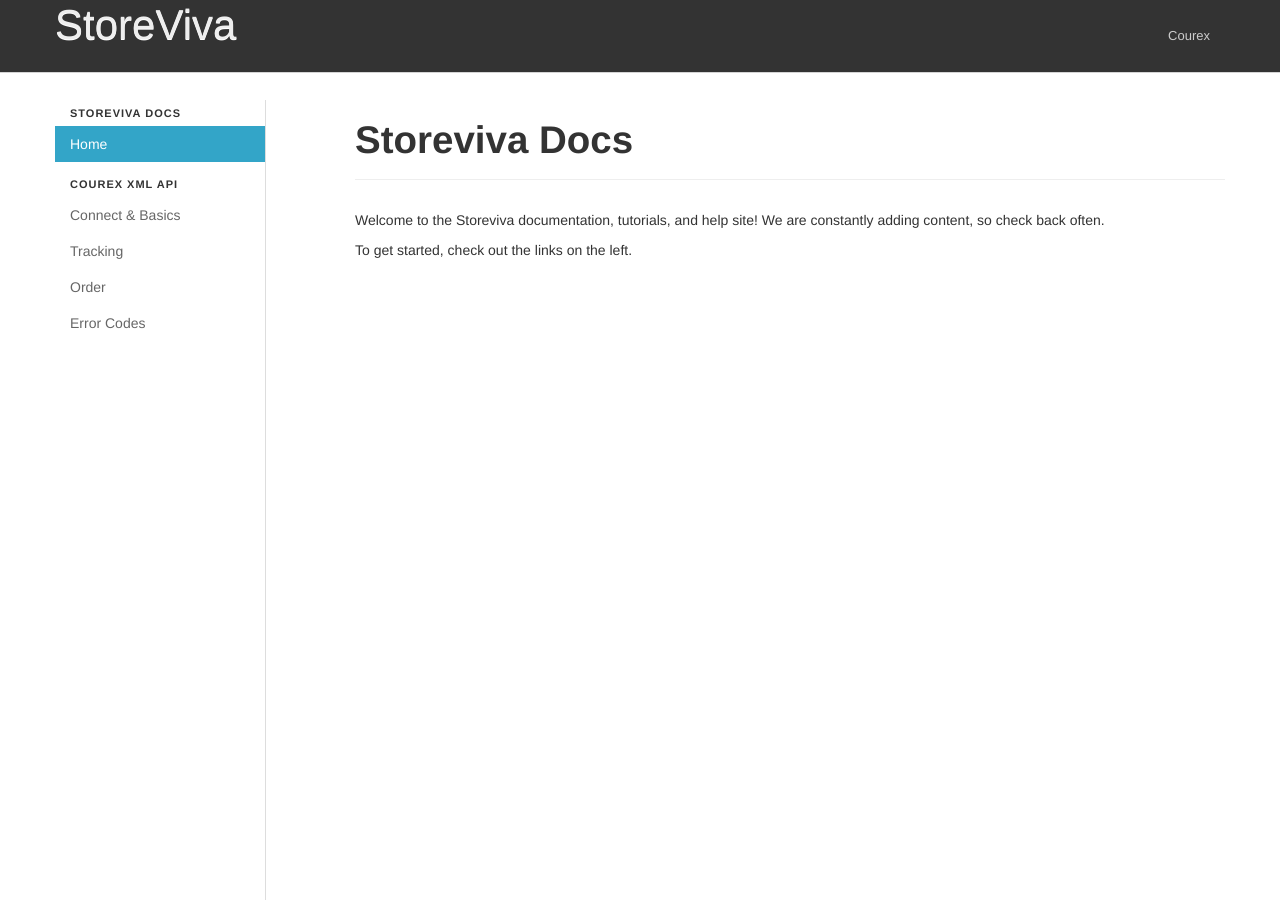
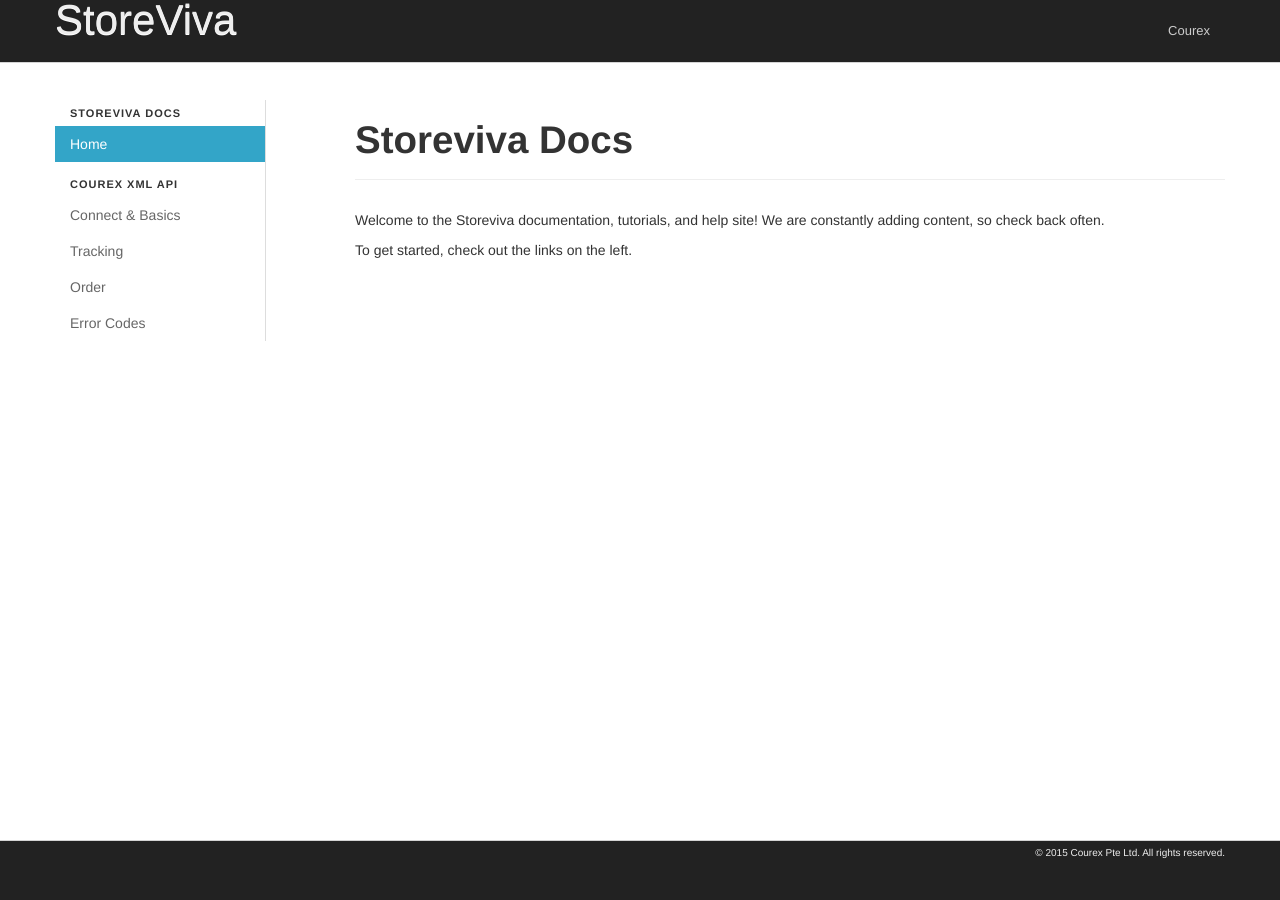
Before and after one commit to storeviva/storeviva.github.io, a Jekyll site: the page built from index.html, in a window 1280 px wide. Built offline with Jekyll 4.4.1, drawn with Linux system fonts in a browser that asks for light colours; nearby versions of some CDN libraries; Markdown is read by kramdown in place of the engine named in the settings.

Commit message:
Added a responsive sticky footer.

```diff
--- a/_layouts/default.html
+++ b/_layouts/default.html
@@ -26,6 +26,7 @@
                         <link rel="apple-touch-icon-precomposed" sizes="72x72" href="assets/ico/apple-touch-icon-72-precomposed.png">
                           <link rel="apple-touch-icon-precomposed" href="assets/ico/apple-touch-icon-57-precomposed.png">
   </head>
+
   <body>
     <div class="navbar navbar-fixed-top">
       <div class="navbar-inner">
@@ -40,7 +41,8 @@
         </div>
       </div>
     </div>
-    <div class="container">
+
+    <div id="main-article" class="container">
       <div class="row">
         <div class="span3">
           <ul id="menu" class="nav nav-list" data-spy="affix">
@@ -61,7 +63,6 @@
             <li data-section="courex_xml/error_codes">
               <a href="/courex_xml/error_codes.html">Error Codes</a>
             </li>
-
           </ul>
         </div>
         <div class="span9">
@@ -70,9 +71,15 @@
       </div>
     </div>
 
-    <style>
-
-    </style>
+    <div class="navbar navbar-fixed-bottom">
+      <div id="footer" class="navbar-inner">
+        <div class='container'>
+          <div class='pull-right'>
+            © 2015 Courex Pte Ltd. All rights reserved.
+          </div>
+        </div>
+      </div>
+    </div>
 
     <script src="https://ajax.googleapis.com/ajax/libs/jquery/1.7.2/jquery.min.js">
     </script>
@@ -83,7 +90,8 @@
      $('#menu [data-section="{{page.section}}"]').addClass('active');
     </script>
 
-    <link rel="stylesheet" href="//cdnjs.cloudflare.com/ajax/libs/highlight.js/8.6/styles/obsidian.min.css">
+    <link rel="stylesheet" href="//cdnjs.cloudflare.com/ajax/libs/highlight.js/8.6/styles/obsidian.min.css"></link>
     <script src="//cdnjs.cloudflare.com/ajax/libs/highlight.js/8.6/highlight.min.js"></script>
-    <script>hljs.initHighlightingOnLoad();</script>  </body>
+    <script>hljs.initHighlightingOnLoad();</script>
+  </body>
 </html>
--- a/assets/css/docs.css
+++ b/assets/css/docs.css
@@ -25,6 +25,10 @@
 body {
   padding-top: 100px;
   font-family: Helvetica, sans-serif;
+}
+
+#main-article {
+  min-height: 400px;
 }
 
 pre {
@@ -57,9 +61,9 @@
 }
 
 .navbar-inner {
-  padding: 5px 0px;
+  /* padding: 5px 0px; */
   background-image: none;
-  background-color: #333;
+  background-color: #222;
   box-shadow: none !important;
   -webkit-box-shadow: none !important;
   -moz-box-shadow: none !important;
@@ -96,7 +100,6 @@
 }
 
 #menu {
-  min-height: 800px;
   border-right: 1px solid #ddd;
   width: 180px;
 }
@@ -116,6 +119,18 @@
     width: auto;
     margin-bottom: 20px;
     border-bottom: 1px solid #eee;
+    font-size: 12px;
+  }
+  #menu li {
+    line-height: 12px;
+  }
+  #menu li a {
+    padding-top: 4px;
+    padding-bottom: 4px;
+  }
+  #menu.nav-list {
+    padding-left: 5px;
+    padding-right: 5px;
   }
 }
 
@@ -157,3 +172,29 @@
     padding-top: 0px;
   }
 }
+
+/* =============================================================================
+   Sticky Footer
+   ========================================================================== */
+html {
+  position: relative;
+  min-height: 100%;
+}
+body {
+  /* Margin bottom by footer height */
+  margin-bottom: 60px;
+}
+#footer {
+  /* 'fixed' stays at the bottom over the content, 'absolute' sticks to the bottom */
+  position: absolute;
+  color: #eee;
+  font-size: 10px;
+  height: 60px;
+  width: 100%;
+  top: 100%;
+  margin-top: -60px;
+  padding: 0;
+}
+#footer .container {
+  padding: 2px 4px !important;
+}
```
Lines whose indentation alone changed are shown as unchanged.
